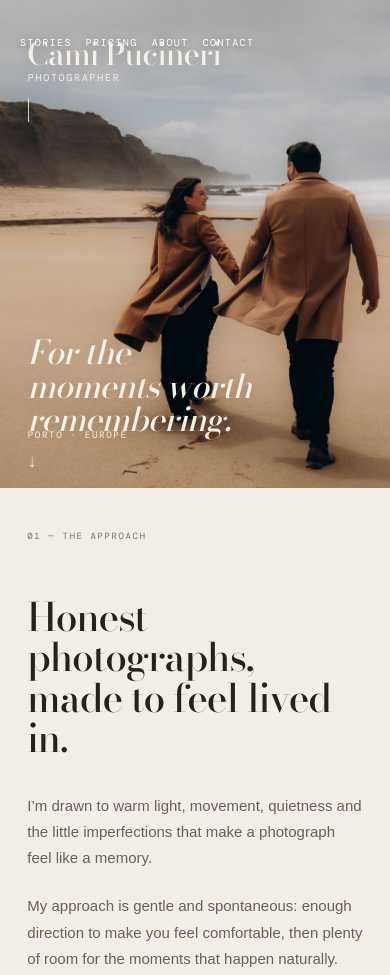
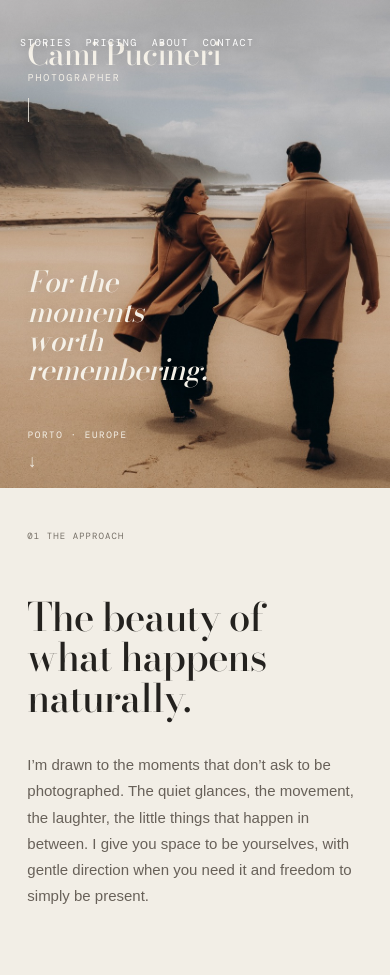
Before and after one commit to camilapucineri/cami-pucineri-site, a plain HTML site: page index.html in a window 390 px wide. Shown: the top 975 px of the page. Drawn offline with nearby package versions, Linux system fonts and the light colour scheme; a web font is replaced by a local one.

Commit message:
Add files via upload

```diff
--- a/index.html
+++ b/index.html
@@ -11,13 +11,13 @@
     <div class="hero-name">Cami Pucineri</div>
     <div class="hero-role">Photographer</div>
     <div class="hero-divider"></div>
-    <div class="hero-tagline">For the moments worth remembering.</div>
+    <div class="hero-tagline">For the<br>moments<br>worth<br>remembering.</div>
     <div class="hero-location">PORTO · EUROPE</div>
     <div class="hero-scroll">↓</div>
   </div>
 </section>
 
-<section class="section intro"><div class="section-label">01 — THE APPROACH</div><div class="intro-grid"><h2>Honest photographs,<br>made to feel lived in.</h2><div class="copy"><p>I’m drawn to warm light, movement, quietness and the little imperfections that make a photograph feel like a memory.</p><p>My approach is gentle and spontaneous: enough direction to make you feel comfortable, then plenty of room for the moments that happen naturally.</p></div></div></section>
+<section class="section intro"><div class="section-label">01 THE APPROACH</div><div class="intro-grid"><h2>The beauty of<br>what happens naturally.</h2><div class="copy"><p>I’m drawn to the moments that don’t ask to be photographed. The quiet glances, the movement, the laughter, the little things that happen in between. I give you space to be yourselves, with gentle direction when you need it and freedom to simply be present.</p></div></div></section>
 
 <section class="split"><div class="photo large"><img src="images/DSC08038.jpg" alt="Couple walking on the beach"></div><div class="side-copy"><span class="eyebrow dark">STORIES · MOVEMENT</span><h2>The in-between is usually my favorite part.</h2><p>The walk before the portrait. The laugh that wasn't planned. The hand reaching for another hand.</p></div></section>
 
--- a/styles.css
+++ b/styles.css
@@ -223,9 +223,9 @@
 
   .hero-tagline {
     left: 7% !important;
-    top: 69% !important;
-    width: 58% !important;
-    font-size: clamp(2rem, 8.4vw, 3.05rem) !important;
+    top: 59% !important;
+    width: 82% !important;
+    font-size: clamp(2rem, 8.8vw, 3.1rem) !important;
     line-height: 1.02 !important;
   }
 
@@ -279,3 +279,18 @@
     margin-top: 32px !important;
   }
 }
+
+/* V19 — approved mobile hero and Approach copy */
+@media (max-width: 800px) {
+  .hero-tagline {
+    top: 55% !important;
+    left: 7% !important;
+    width: 70% !important;
+    font-size: clamp(1.75rem, 7.4vw, 2.8rem) !important;
+    line-height: 1.02 !important;
+  }
+
+  .intro .section-label {
+    letter-spacing: .12em;
+  }
+}
```
